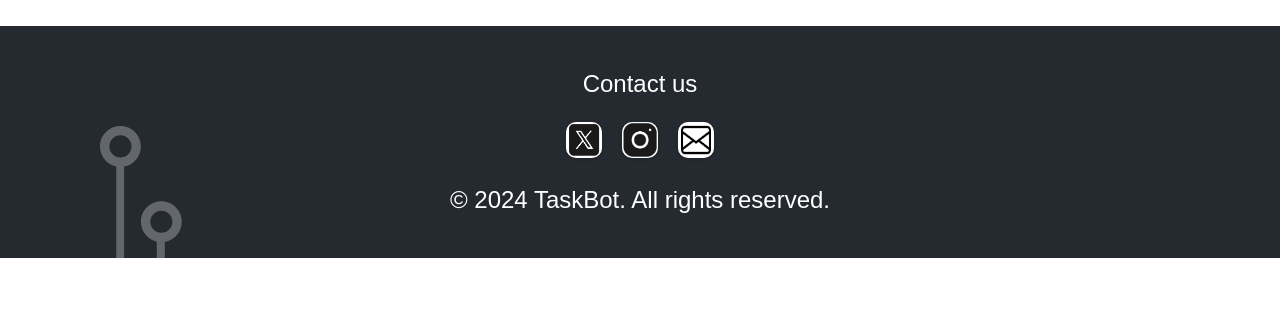
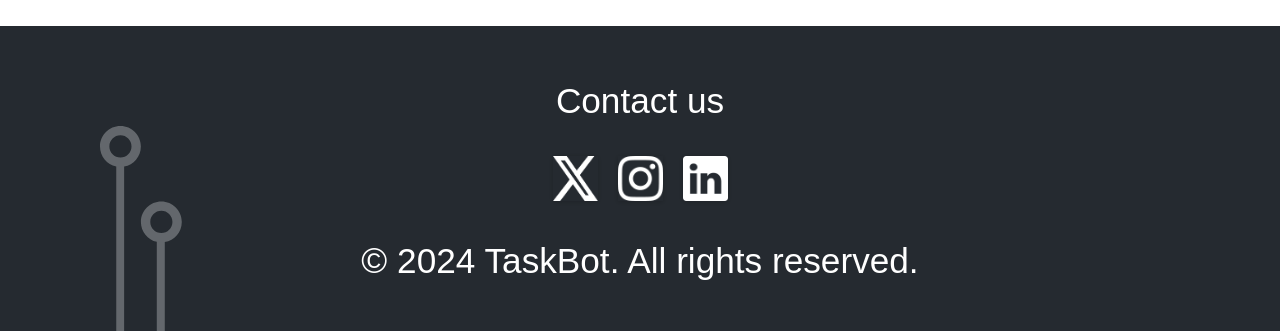
Before and after one commit to Lucas11011/TaskBot-Website, a plain HTML site: page index.html in a window 1280 px wide. Shown: the part 4264-4595 px from the top of the page. Before the commit the page ends 4522 px from the top, so only its background shows below. Drawn offline with Linux system fonts and the light colour scheme; a web font is replaced by a local one.

Commit message:
Updated social links

```diff
--- a/index.css
+++ b/index.css
@@ -122,6 +122,10 @@ footer {
     box-sizing: border-box;
 }
 
+footer p {
+    font-size: 2.2em;
+}
+
 .social-links {
     display: flex;
     justify-content: center;
@@ -131,9 +135,9 @@ footer {
 .social-links img{
     filter: grayscale(100%);
     box-shadow: 0 1px 5px rgba(0, 0, 0, 0.2);
-    border-radius: 10px;
-    width: 36px;
-    height: 36px;
+    /* border-radius: 10px; */
+    width: 45px;
+    height: 45px;
 
     &:hover {
         transform: scale(1.1);
--- a/index.html
+++ b/index.html
@@ -229,13 +229,13 @@
         <p>Contact us</p>
         <div class="social-links">
             <a href="https://www.x.com" target="_blank" rel="noopener noreferrer">
-                <img src="./icons/icons8-x-48.png" alt="X" />
+                <img src="./icons/X-logo.png" alt="X" />
             </a>
             <a href="https://www.instagram.com" target="_blank" rel="noopener noreferrer">
-                <img src="./icons/icons8-instagram-48.png" alt="Instagram" />
+                <img src="./icons/Instagram.png" alt="Instagram" />
             </a>
-            <a href="mailto:jack@example.com" target="_blank" rel="noopener noreferrer">
-                <img src="./icons/icons8-gmail-48.png" alt="Email" />
+            <a href="https://www.linkedin.com" target="_blank" rel="noopener noreferrer">
+                <img src="./icons/Linkedin.png" alt="Linkedin" />
             </a>
         </div>
     </div>
```
Also changed, not shown: icons/Instagram.png (added), icons/Linkedin.png (added), icons/X-logo.png (added), icons/fds.png (deleted), icons/icons8-gmail-48.png (deleted), icons/icons8-instagram-48.png (deleted), icons/icons8-x-48.png (deleted).
